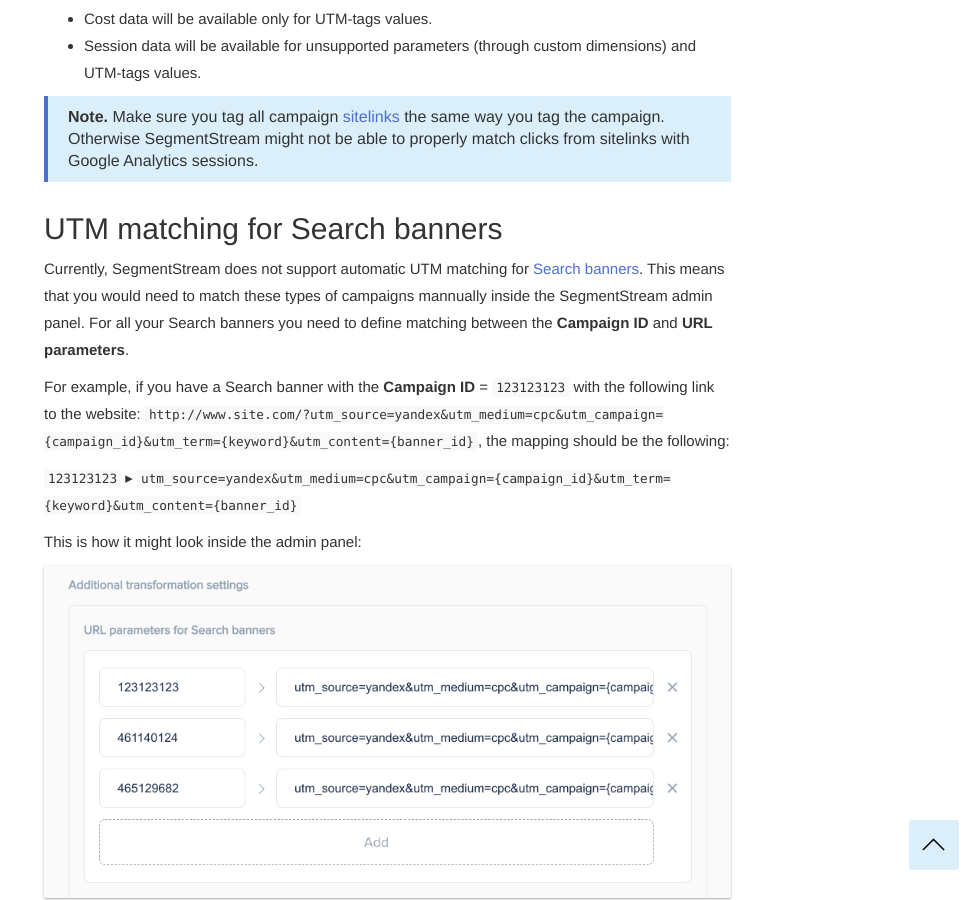
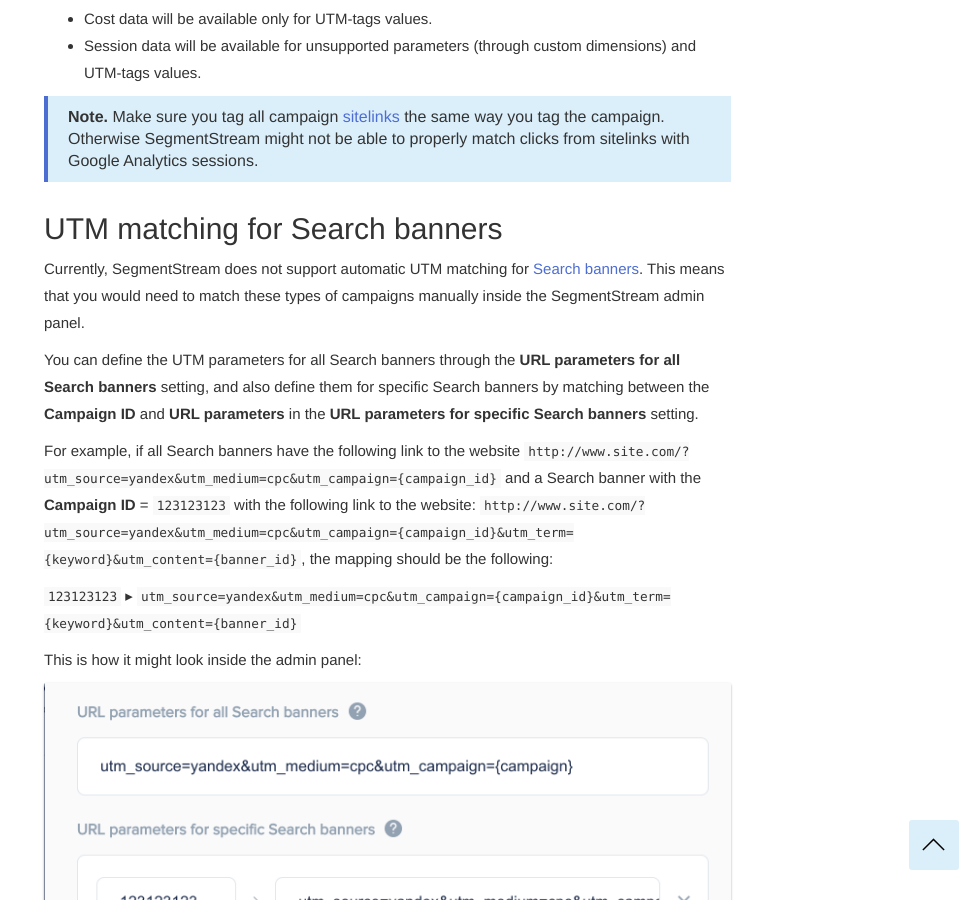
Before and after one commit to segmentstream-com/segmentstream-com.github.io, a Jekyll site: the page built from _docs/datasources/yandex-direct.md, in a window 1280 px wide and 900 px high, scrolled down 2993 px. Shown: the whole window, without its empty margins (301-1280 px from the left). Built offline with Jekyll 4.4.1, drawn with Linux system fonts in a browser that asks for light colours; nearby versions of some CDN libraries.

Commit message:
yd default mc banner params

```diff
--- a/_docs/datasources/yandex-direct.md
+++ b/_docs/datasources/yandex-direct.md
@@ -59,11 +59,13 @@
 
 ## UTM matching for Search banners
 
-Currently, SegmentStream does not support automatic UTM matching for [Search banners](https://yandex.ru/support/direct/products-media-context-banner/about.html){:target="_blank"}. This means that you would need to match these types of campaigns mannually inside the SegmentStream admin panel. For all your Search banners you need to define matching between the **Campaign ID** and **URL parameters**.
+Currently, SegmentStream does not support automatic UTM matching for [Search banners](https://yandex.ru/support/direct/products-media-context-banner/about.html){:target="_blank"}. This means that you would need to match these types of campaigns manually inside the SegmentStream admin panel.
 
-For example, if you have a Search banner with the **Campaign ID** = `123123123` with the following link to the website: `http://www.site.com/?utm_source=yandex&utm_medium=cpc&utm_campaign={campaign_id}&utm_term={keyword}&utm_content={banner_id}`, the mapping should be the following:
+You can define the UTM parameters for all Search banners through the **URL parameters for all Search banners** setting, and also define them for specific Search banners by matching between the **Campaign ID** and **URL parameters** in the **URL parameters for specific Search banners** setting.
+
+For example, if all Search banners have the following link to the website `http://www.site.com/?utm_source=yandex&utm_medium=cpc&utm_campaign={campaign_id}` and a Search banner with the **Campaign ID** = `123123123` with the following link to the website: `http://www.site.com/?utm_source=yandex&utm_medium=cpc&utm_campaign={campaign_id}&utm_term={keyword}&utm_content={banner_id}`, the mapping should be the following:
 
 `123123123` ▸ `utm_source=yandex&utm_medium=cpc&utm_campaign={campaign_id}&utm_term={keyword}&utm_content={banner_id}`
 
 This is how it might look inside the admin panel:
-![Yandex.Direct URL params matching](/img/yandex-direct/yandex-search-banners-utm-params.png)
+![Yandex.Direct URL params matching](/img/yandex-direct/mcbanneroptions.png)
```
Also changed, not shown: img/yandex-direct/mcbanneroptions.png (added).
